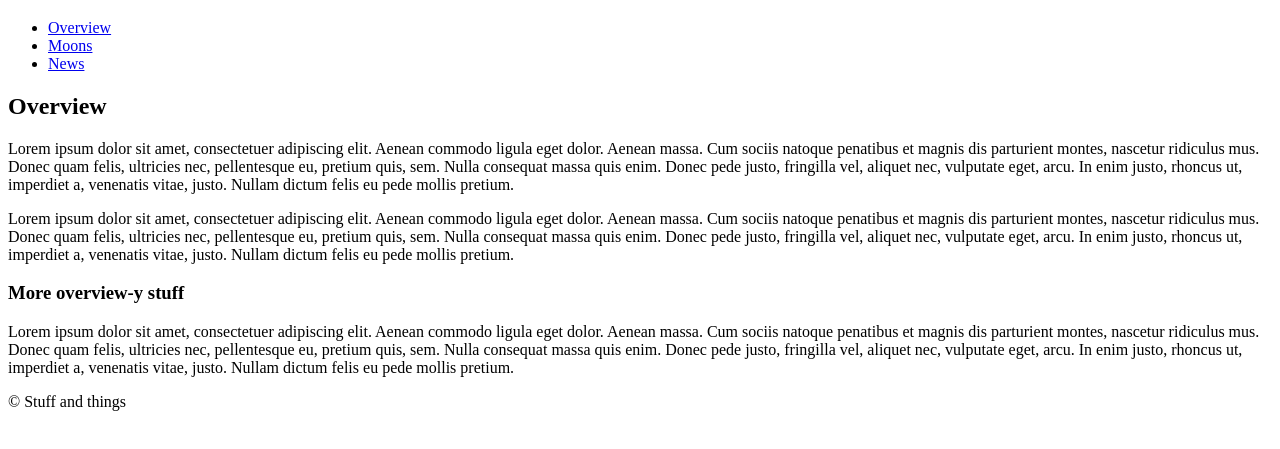
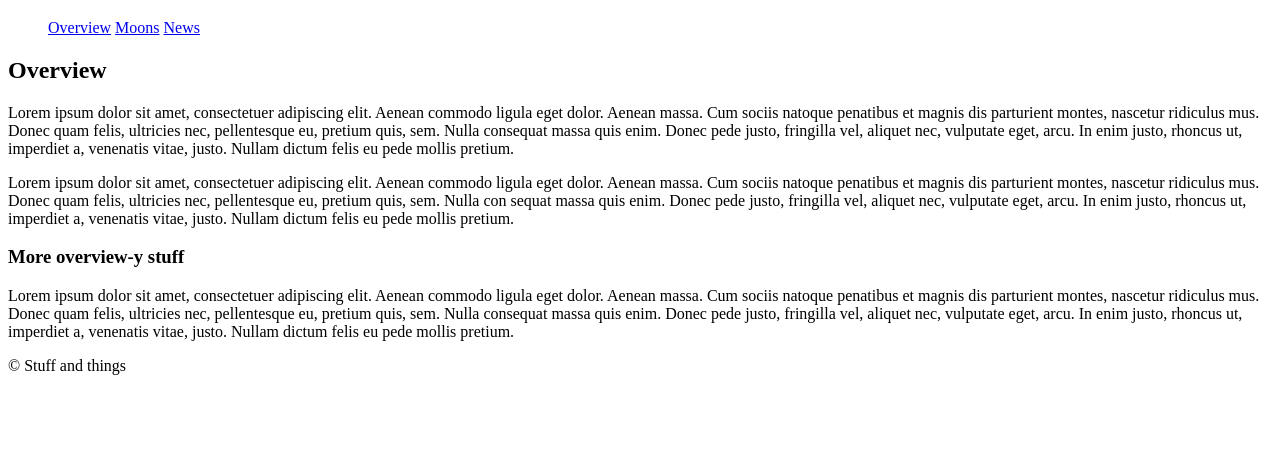
Before and after one commit to tom-bro/html-semantics-code, a plain HTML site: page document-elements.html in a window 1280 px wide. Shown: the part 61-510 px from the top of the page. Drawn offline with Linux system fonts and the light colour scheme.

Commit message:
Add some changes.

```diff
--- a/document-elements.html
+++ b/document-elements.html
@@ -1,9 +1,16 @@
 <!DOCTYPE html>
 <html lang="en-ca">
+
   <head>
     <meta charset="utf-8">
     <title>Document Elements</title>
+    <style>
+      li {
+        display: inline-block;
+      }
+    </style>
   </head>
+
   <body>
 
     <header>
@@ -22,15 +29,41 @@
 
     <main>
       <h2>Overview</h2>
-    <p>Lorem ipsum dolor sit amet, consectetuer adipiscing elit. Aenean commodo ligula eget dolor. Aenean massa. Cum sociis natoque penatibus et magnis dis parturient montes, nascetur ridiculus mus. Donec quam felis, ultricies nec, pellentesque eu, pretium quis, sem. Nulla consequat massa quis enim. Donec pede justo, fringilla vel, aliquet nec, vulputate eget, arcu. In enim justo, rhoncus ut, imperdiet a, venenatis vitae, justo. Nullam dictum felis eu pede mollis pretium.</p>
-    <p>Lorem ipsum dolor sit amet, consectetuer adipiscing elit. Aenean commodo ligula eget dolor. Aenean massa. Cum sociis natoque penatibus et magnis dis parturient montes, nascetur ridiculus mus. Donec quam felis, ultricies nec, pellentesque eu, pretium quis, sem. Nulla consequat massa quis enim. Donec pede justo, fringilla vel, aliquet nec, vulputate eget, arcu. In enim justo, rhoncus ut, imperdiet a, venenatis vitae, justo. Nullam dictum felis eu pede mollis pretium.</p>
+      <p>Lorem ipsum dolor sit amet, consectetuer adipiscing
+        elit. Aenean commodo ligula eget dolor. Aenean massa. Cum
+        sociis natoque penatibus et magnis dis parturient montes,
+        nascetur ridiculus mus. Donec quam felis, ultricies nec,
+        pellentesque eu, pretium quis, sem. Nulla consequat massa
+        quis enim. Donec pede justo, fringilla vel, aliquet nec,
+        vulputate eget, arcu. In enim justo, rhoncus ut,
+        imperdiet a, venenatis vitae, justo. Nullam dictum felis
+        eu pede mollis pretium.</p>
+      <p>Lorem ipsum dolor sit amet, consectetuer adipiscing
+        elit. Aenean commodo ligula eget dolor. Aenean massa. Cum
+        sociis natoque penatibus et magnis dis parturient montes,
+        nascetur ridiculus mus. Donec quam felis, ultricies nec,
+        pellentesque eu, pretium quis, sem. Nulla con sequat
+        massa
+        quis enim. Donec pede justo, fringilla vel, aliquet nec,
+        vulputate eget, arcu. In enim justo, rhoncus ut,
+        imperdiet a, venenatis vitae, justo. Nullam dictum felis
+        eu pede mollis pretium.</p>
       <h3>More overview-y stuff</h3>
-    <p>Lorem ipsum dolor sit amet, consectetuer adipiscing elit. Aenean commodo ligula eget dolor. Aenean massa. Cum sociis natoque penatibus et magnis dis parturient montes, nascetur ridiculus mus. Donec quam felis, ultricies nec, pellentesque eu, pretium quis, sem. Nulla consequat massa quis enim. Donec pede justo, fringilla vel, aliquet nec, vulputate eget, arcu. In enim justo, rhoncus ut, imperdiet a, venenatis vitae, justo. Nullam dictum felis eu pede mollis pretium.</p>
+      <p>Lorem ipsum dolor sit amet, consectetuer adipiscing
+        elit. Aenean commodo ligula eget dolor. Aenean massa. Cum
+        sociis natoque penatibus et magnis dis parturient montes,
+        nascetur ridiculus mus. Donec quam felis, ultricies nec,
+        pellentesque eu, pretium quis, sem. Nulla consequat massa
+        quis enim. Donec pede justo, fringilla vel, aliquet nec,
+        vulputate eget, arcu. In enim justo, rhoncus ut,
+        imperdiet a, venenatis vitae, justo. Nullam dictum felis
+        eu pede mollis pretium.</p>
     </main>
 
     <footer>
-    <p>© Stuff and things</p>
+      <p> &copy; Stuff and things</p>
     </footer>
 
   </body>
+
 </html>
```
Also changed, not shown: images.html (+13 -0 lines). Lines whose indentation alone changed are shown as unchanged.
